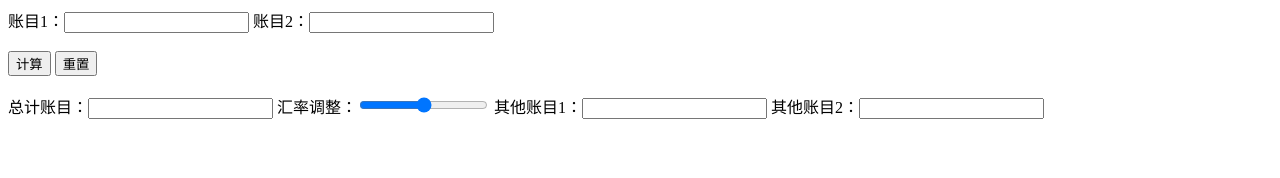
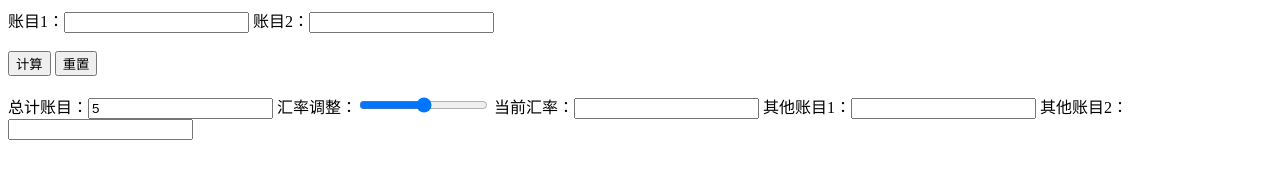
Before and after one commit to sadsf-design/test_project, a plain HTML site: page index.html in a window 1280 px wide. Both pictures are taken after a click on the button "计算". Drawn offline with Linux system fonts and the light colour scheme.

Commit message:
Update index.html

```diff
--- a/index.html
+++ b/index.html
@@ -16,9 +16,10 @@
 		        总计账目：<input name="txtResult" type="text" id="txtResult" autocomplete="off"/>
 
 			汇率调整：<input type="range" name="rate" id="rate" min="0" max="10" step="0.1"/>
+			当前汇率：<input type="text" name="number5" id="number5" autocomplete="off"/>
 
 			其他账目1：<input type="text" name="number3" id="number3" autocomplete="off"/>
-			其他账目2：<input type="text" name="number4" id="number4" autocomplete="off"/><br><br>
+			其他账目2：<input type="text" name="number4" id="number4" autocomplete="off"/>
 		</div>
 	</form>
 
@@ -33,6 +34,8 @@
 			str = document.getElementsByName('count');
 			num1 = parseFloat(document.myform.number1.value);
 			num2 = parseFloat(document.myform.number2.value);
+			rate = parseFloat(document.myform.rate.value);
+			document.myform.txtResult.value = rate;
 
 			//判断文本框是否为空
 			//注意此处文本框获取值时使用了parseFloat转换，所以当文本框为空时是NaN，并不是""和null，所以需要用到isNaN来判断。
```
